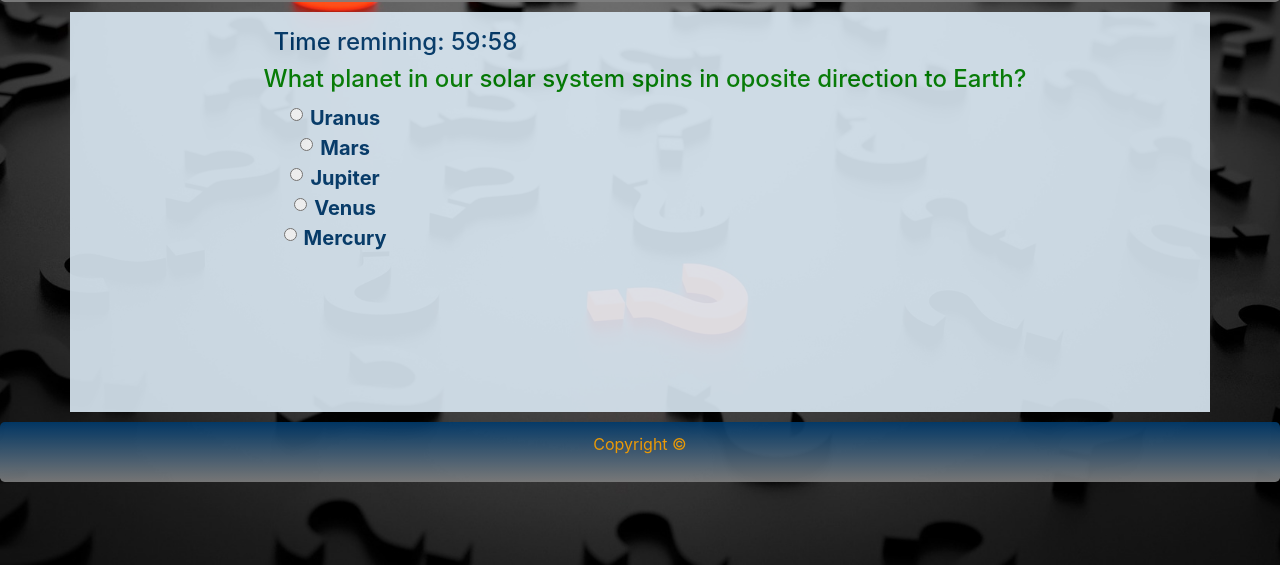
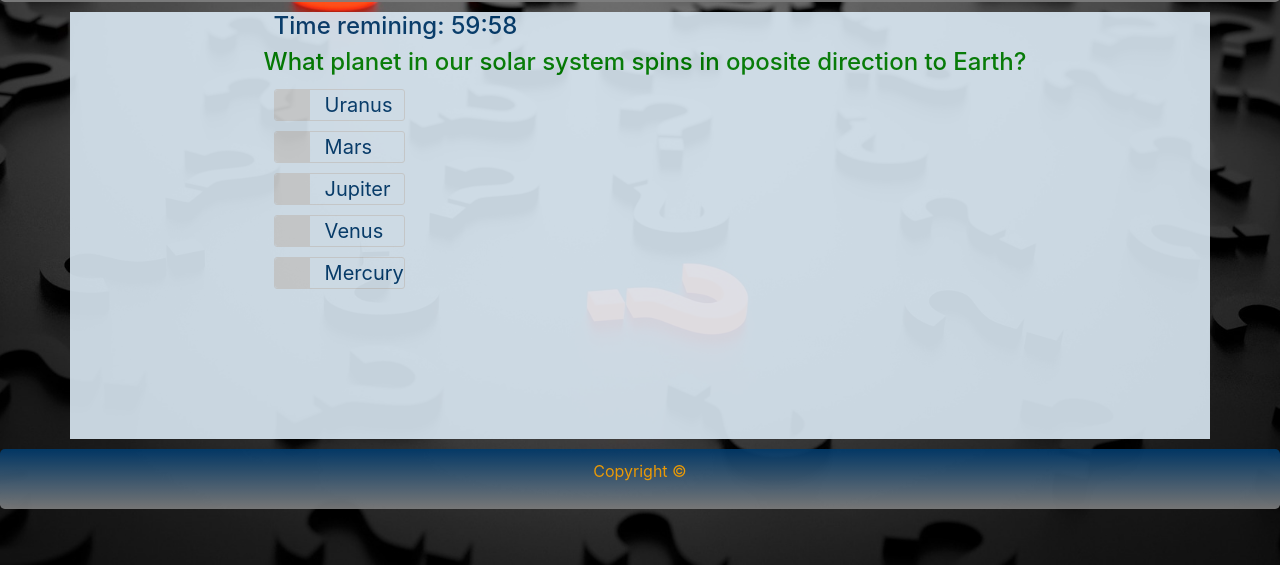
Before and after one commit to pensadotech/TriviaGame, a plain HTML site: page index.html in a window 1280 px wide. Both pictures are taken after a click on the button "Start". Shown: the part 235-800 px from the top of the page. Drawn offline with nearby package versions, Linux system fonts and the light colour scheme.

Commit message:
Adding a funky radio button, defaults are too ugly

```diff
--- a/assets/css/style.css
+++ b/assets/css/style.css
@@ -120,10 +120,9 @@ header .jumbotron {
 }
 
 .posibleAnswers {
-    padding: 2px 10px 2px 50px;
+    padding: 2px 10px 2px 20px;
     font-size: 20px;
     font-weight: bold;
-    /* border: 2px solid red; */
 }
 
 .answerArea {
@@ -149,3 +148,89 @@ header .jumbotron {
     padding-top: 10px;
     padding-bottom: 10px;
 }
+
+/*
+   Radio Buttons special considerations
+   ref: CSS - Understand ‘+’, ‘>’ and ‘~’ symbols in CSS Selector
+   https://techbrij.com/css-selector-adjacent-child-sibling
+*/
+
+.funkyradio div {
+    clear: both;
+    overflow: hidden;
+    padding-left: 20px;
+}
+
+.funkyradio label {
+    /* Give radio lable a box and apearance */
+    width: 100%;
+    border-radius: 3px;
+    border: 1px solid #D1D3D4;
+    font-weight: normal;
+}
+
+.funkyradio input[type="radio"]:empty {
+    /* Hide radio button input radio symbol*/
+    display: none;
+}
+
+.funkyradio input[type="radio"]:empty~label {
+    /*
+       provide properties to input itself (label)
+       This will pust lable text to the right to provide sapce for symbol
+    */
+    position: relative;
+    line-height: 30px;
+    text-indent: 50px;
+    margin-top: 2px;
+    -webkit-user-select: none;
+    -moz-user-select: none;
+    -ms-user-select: none;
+    user-select: none;
+}
+
+.funkyradio input[type="radio"]:empty~label:before {
+    /* Provide background color to place for symbol */
+    position: absolute;
+    display: block;
+    top: 0;
+    bottom: 0;
+    left: 0;
+    width: 35px;
+    content: '';
+    background: #D1D3D4;
+    border-radius: 3px 0 0 3px;
+}
+
+.funkyradio input[type="radio"]:hover:not(:checked)~label {
+    /* Change color to unput lable as user hovers on top */
+    color: #888;
+}
+
+.funkyradio input[type="radio"]:hover:not(:checked)~label:before {
+    /* preview smbol as user hovers over teh option */
+    /* Check mark symbol */
+    content: '\2714';
+    text-indent: 5px;
+    color: #C2C2C2;
+}
+
+.funkyradio input[type="radio"]:checked~label {
+    /* Fixes color for a checked input */
+    color: #777;
+}
+
+.funkyradio input[type="radio"]:checked~label:before {
+    /* Add symbol for a prechecked input */
+    /* use Check mark symbol for checked input*/
+    content: '\2714';
+    text-indent: 5px;
+    color: #333;
+    background-color: #ccc;
+}
+
+.funkyradio-success input[type="radio"]:checked~label:before {
+    /* Give coloer to a selected item */
+    color: #fff;
+    background-color: #5cb85c;
+}
--- a/assets/javascript/app.js
+++ b/assets/javascript/app.js
@@ -206,12 +206,12 @@ $(function () {
             // Write in container
             for (let i = 0; i < question.possibleAnswers.length; i++) {
                 $('#posibleAnswers').append(`
-                <div class="form-check">
-                   <label class="form-check-label">
-                    <input type="radio" class="form-check-input possibleAnswer"
-                            id="answer_${i}" name="posAnswerGrp"
-                            data-value="${question.possibleAnswers[i].trim()}">${question.possibleAnswers[i].trim()}</label>
-                 </div>
+
+                <div class="funkyradio-success">
+                     <input type="radio" name="radio" id="a${i}"
+                           class="possibleAnswer" data-value="${question.possibleAnswers[i]}"/>
+                     <label for="a${i}">${question.possibleAnswers[i]}</label>
+                </div>
                 `)
             }
         },
--- a/index.html
+++ b/index.html
@@ -48,27 +48,29 @@
                     </div>
                 </div>
                 <div class="row">
-                    <div id="posibleAnswers" class="posibleAnswers flex-container">
-                        <!-- possible answers goes here -->
+                    <div class="posibleAnswers flex-container">
+                        <div id="posibleAnswers"  class="funkyradio">
 
-                        <!-- <div class="form-check">
+                            <!-- possible answers goes here -->
 
-                            <label class="form-check-label" style="align-self: flex-start">
-                             <input type="radio" class="form-check-input possibleAnswer"
-                                     style="align-self: flex-start"
-                                     id="rad1" name="posAnswerGrp"
-                                     data-value="R1">1234
-                                    </label>
-                          </div>
-                          <div class="form-check">
-                            <label class="form-check-label" style="align-self: flex-start">
-                             <input type="radio" class="form-check-input possibleAnswer"
-                                     style="align-self: flex-start"
-                                     id="rad2" name="posAnswerGrp"
-                                     data-value="R2">12
-                                    </label>
-                          </div> -->
+                            <!-- <div class="funkyradio-success">
+                                <input type="radio" name="radio" id="a0"
+                                 class="possibleAnswer" data-value="q0"/>
+                                <label for="a0">34</label>
+                            </div>
+                            <div class="funkyradio-success">
+                                <input type="radio" name="radio" id="a1"
+                                class="possibleAnswer" data-value="q1"/>
+                                <label for="a1">Option danger</label>
+                            </div>
+                            <div class="funkyradio-success">
+                                <input type="radio" name="radio" id="a2"
+                                class="possibleAnswer" data-value="q2"/>
+                                <label for="a2">Option warning</label>
+                            </div> -->
 
+                        </div>
+                        <!-- funckyRadio -->
                     </div>
                 </div>
                 <div class="row">
```
